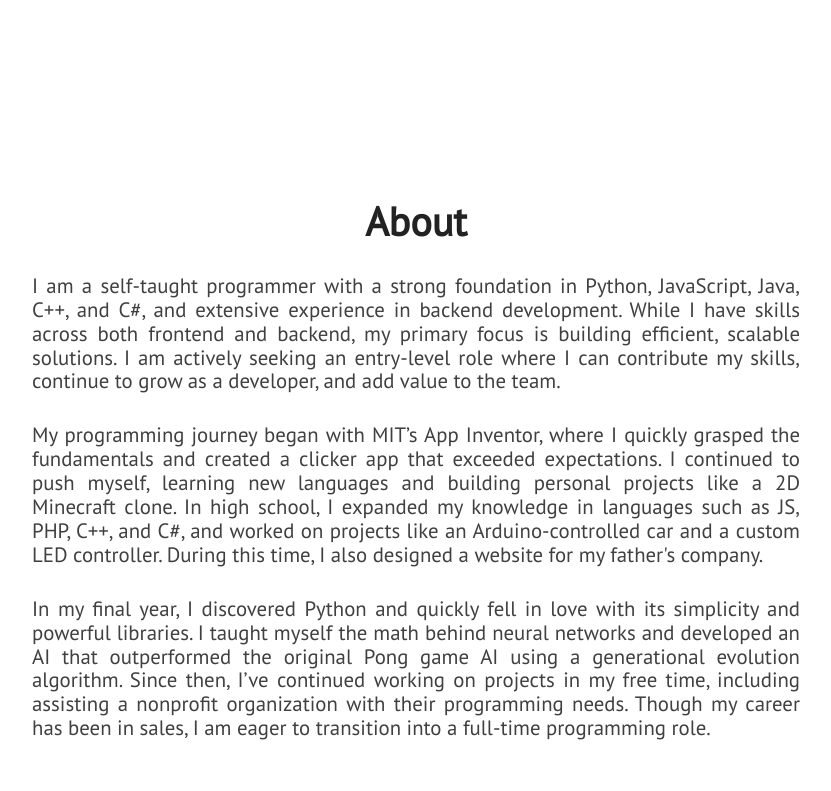
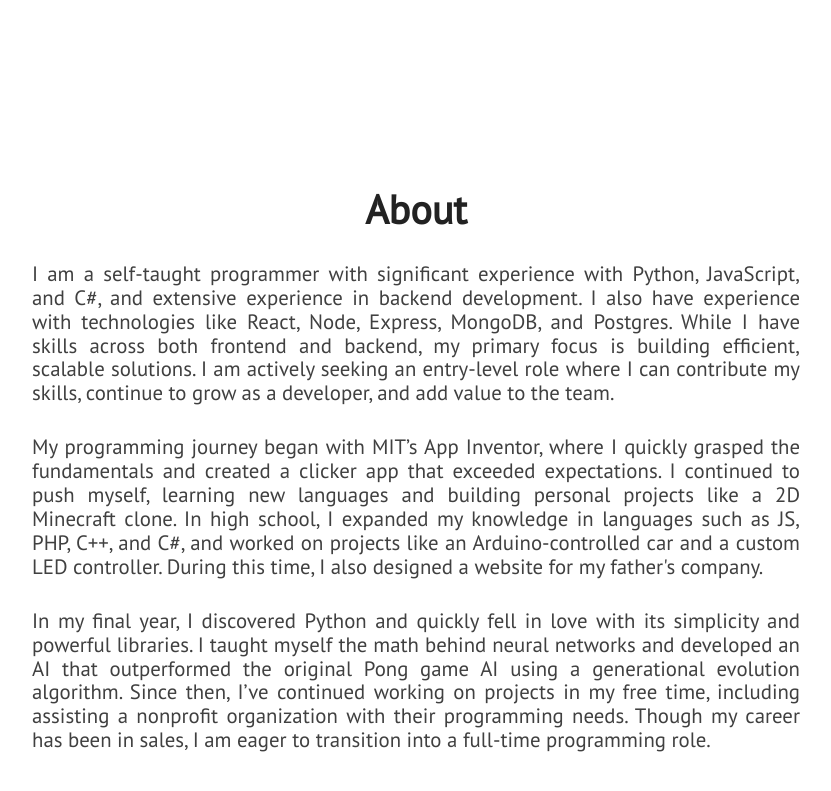
Before and after one commit to DakotaGagne/DakotaGagne.github.io, a Jekyll site: the page built from index.html, in a window 1280 px wide and 900 px high, scrolled down 946 px. Shown: the top 791 px of the window, without its empty margins (224-1055 px from the left). Built offline with Jekyll 4.4.1, drawn with Linux system fonts in a browser that asks for light colours; nearby versions of some CDN libraries.

Commit message:
Minor abt section tweak

```diff
--- a/_includes/about.html
+++ b/_includes/about.html
@@ -3,7 +3,7 @@
         <div id="about-text">
             <div class="section-heading">About</div>
             <p class="paragraph-text justify-text">
-                I am a self-taught programmer with a strong foundation in Python, JavaScript, Java, C++, and C#, and extensive experience in backend development. While I have skills across both frontend and backend, my primary focus is building efficient, scalable solutions. I am actively seeking an entry-level role where I can contribute my skills, continue to grow as a developer, and add value to the team.
+                I am a self-taught programmer with significant experience with Python, JavaScript, and C#, and extensive experience in backend development. I also have experience with technologies like React, Node, Express, MongoDB, and Postgres. While I have skills across both frontend and backend, my primary focus is building efficient, scalable solutions. I am actively seeking an entry-level role where I can contribute my skills, continue to grow as a developer, and add value to the team.
             </p>
             <p class="paragraph-text justify-text">
                 My programming journey began with MIT’s App Inventor, where I quickly grasped the fundamentals and created a clicker app that exceeded expectations. I continued to push myself, learning new languages and building personal projects like a 2D Minecraft clone. In high school, I expanded my knowledge in languages such as JS, PHP, C++, and C#, and worked on projects like an Arduino-controlled car and a custom LED controller. During this time, I also designed a website for my father's company.
```
